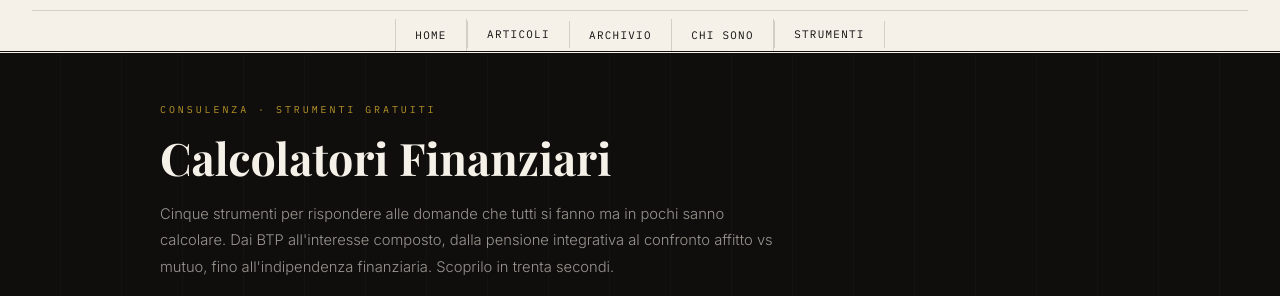
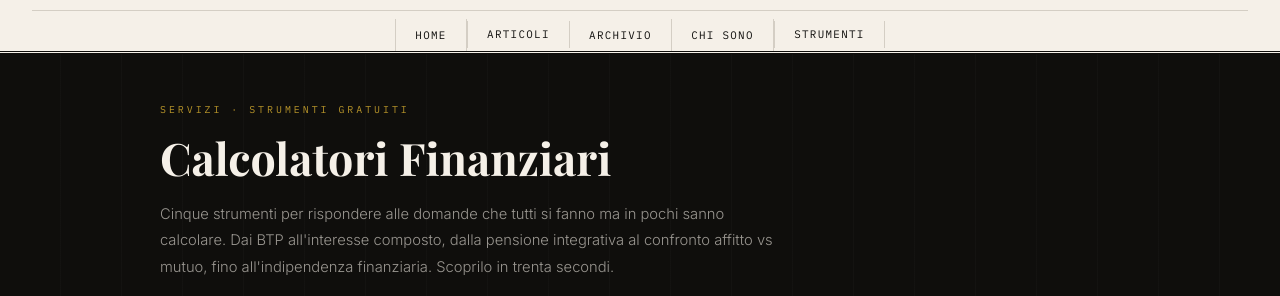
Before and after one commit to martellialessandro/martellialessandro.github.io, a Jekyll site: the page built from strumenti.html, in a window 1280 px wide and 900 px high. Shown: the part 130-426 px from the top of the window. Built offline with Jekyll 4.4.1, drawn with Linux system fonts in a browser that asks for light colours; some web fonts are replaced.

Commit message:
Update strumenti.html

```diff
--- a/strumenti.html
+++ b/strumenti.html
@@ -147,7 +147,7 @@
 <!-- HERO -->
 <div class="hub-hero">
   <div style="max-width:960px; margin:0 auto; position:relative; z-index:1;">
-    <div class="kicker">Consulenza · Strumenti gratuiti</div>
+    <div class="kicker">Servizi · Strumenti gratuiti</div>
     <h1>Calcolatori Finanziari</h1>
     <p>Cinque strumenti per rispondere alle domande che tutti si fanno ma in pochi sanno calcolare. Dai BTP all'interesse composto, dalla pensione integrativa al confronto affitto vs mutuo, fino all'indipendenza finanziaria. Scoprilo in trenta secondi.</p>
   </div>
```
